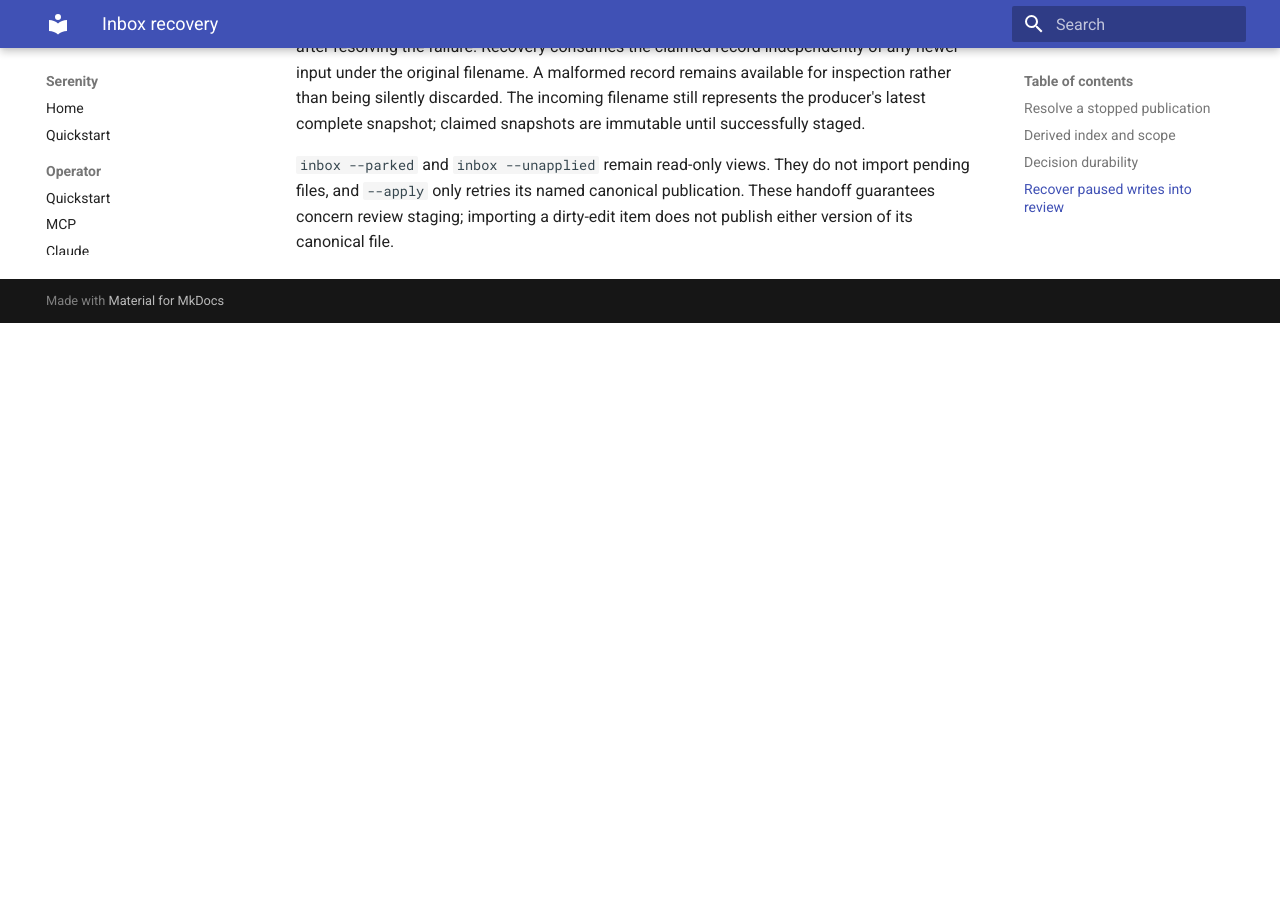
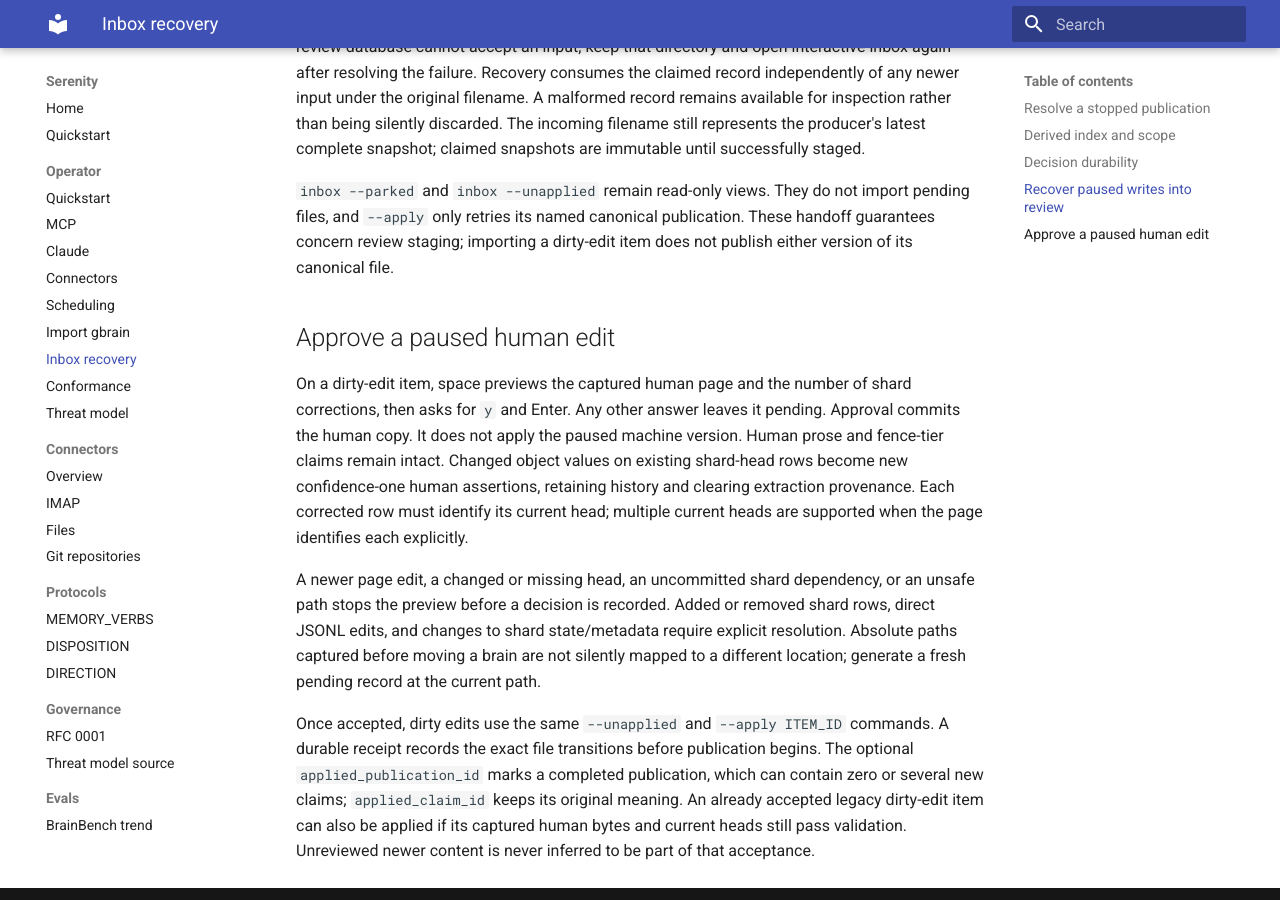
Before and after one commit to sirerun/serenity, an MkDocs documentation site: the page built from docs/operator/inbox.md, in a window 1280 px wide and 900 px high, scrolled down 2501 px. Built offline with MkDocs 1.6.1 and Material for MkDocs 9.7.7, drawn with Linux system fonts in a browser that asks for light colours; before the commit the page ends 2824 px from its top, so only the background shows below that; some of the changed text lies outside the part shown.

Commit message:
Document paused human edit confirmation and recovery

```diff
--- a/docs/operator/inbox.md
+++ b/docs/operator/inbox.md
@@ -1,4 +1,4 @@
-# Review and recover reconciliation decisions
+# Review and recover inbox decisions
 
 Run `serenity -C /path/to/brain inbox` to review pending or deferred items. Use
 `j`/`k` to move, space to accept, `e` to edit a single reconciliation proposal,
@@ -63,8 +63,9 @@ index rebuilding fails, the CLI reports that canonical changes were committed
 and directs you to `serenity sync`; it does not pretend the publication rolled
 back.
 
-This recovery path covers local-owner CLI reconciliation approvals. Other inbox
-item kinds retain their existing handlers. Canonical publication through DISPOSITION HTTP and recovery of older
+This recovery path covers local-owner CLI reconciliation, confirmed extraction
+assertions and accepted human edits. Other item kinds retain their existing
+handlers. Canonical publication through DISPOSITION HTTP and recovery of older
 versions' premature `AppliedClaimID` markers are separate surfaces. Receipts do
 not provide a multi-file filesystem transaction against arbitrary simultaneous
 human writes; byte checks reject observed intervening changes, and each file is
@@ -119,3 +120,27 @@ claimed snapshots are immutable until successfully staged.
 pending files, and `--apply` only retries its named canonical publication. These
 handoff guarantees concern review staging; importing a dirty-edit item does not
 publish either version of its canonical file.
+
+## Approve a paused human edit
+
+On a dirty-edit item, space previews the captured human page and the number of
+shard corrections, then asks for `y` and Enter. Any other answer leaves it pending.
+Approval commits the human copy. It does not apply the paused machine version.
+Human prose and fence-tier claims remain intact. Changed object values on existing
+shard-head rows become new confidence-one human assertions, retaining history and
+clearing extraction provenance. Each corrected row must identify its current head;
+multiple current heads are supported when the page identifies each explicitly.
+
+A newer page edit, a changed or missing head, an uncommitted shard dependency, or
+an unsafe path stops the preview before a decision is recorded. Added or removed
+shard rows, direct JSONL edits, and changes to shard state/metadata require explicit
+resolution. Absolute paths captured before moving a brain are not silently mapped
+to a different location; generate a fresh pending record at the current path.
+
+Once accepted, dirty edits use the same `--unapplied` and `--apply ITEM_ID` commands.
+A durable receipt records the exact file transitions before publication begins.
+The optional `applied_publication_id` marks a completed publication, which can
+contain zero or several new claims; `applied_claim_id` keeps its original meaning.
+An already accepted legacy dirty-edit item can also be applied if its captured
+human bytes and current heads still pass validation. Unreviewed newer content is
+never inferred to be part of that acceptance.
```
